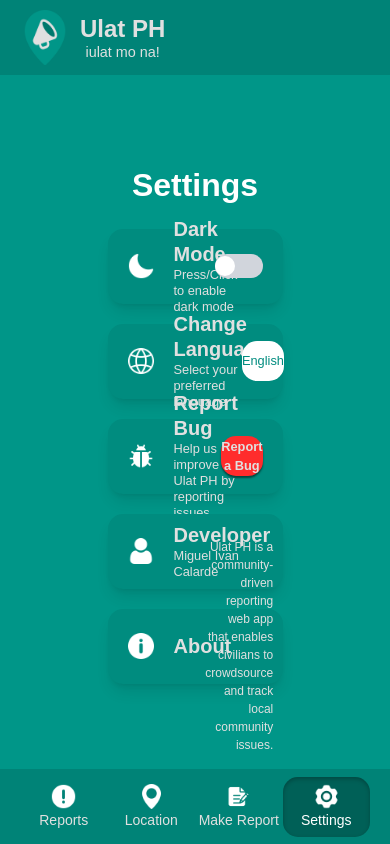
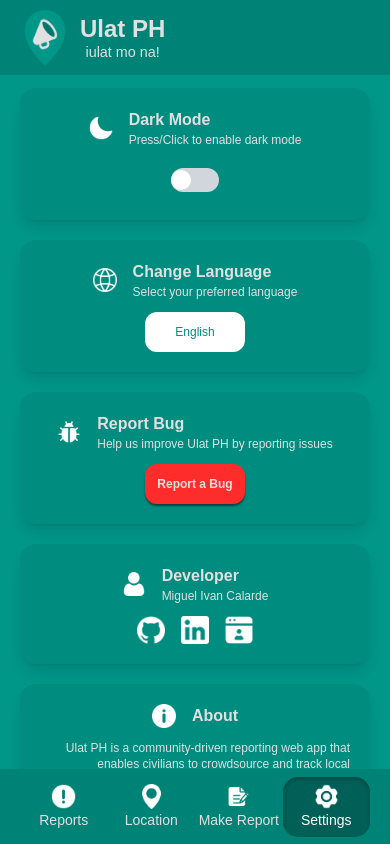
Before and after one commit to vnclrd/metro-realtime, a React (Vite) app in the folder frontend/: page /core in a window 390 px wide. Both pictures are taken after a click on the button "Settings". Built offline with nearby package versions, Linux system fonts and the light colour scheme.

Commit message:
Make settings page responsive

```diff
--- a/frontend/src/jsx/Core.jsx
+++ b/frontend/src/jsx/Core.jsx
@@ -256,148 +256,136 @@
           activeDiv === 'div4' ? 'bg-[#009688]' : 'hidden'
         }`}
       >
+        <div className="flex flex-col w-full h-full items-center justify-center p-5 gap-5">
 
-        <div className='flex flex-col w-full h-full items-center justify-center p-5 gap-5'>
+          {/* Title */}
+          <h1 className="text-white text-2xl md:text-3xl font-bold">Settings</h1>
 
-          <h1 className='text-white text-[2rem] font-bold'>Settings</h1>
-
-          {/* Dark mode */}
-          <div className='flex w-[50%] h-[75px] items-center justify-between bg-[#008c7f] rounded-[15px] text-[1.25rem] text-[#e0e0e0] p-5 shadow-lg'>
+          {/* Dark Mode */}
+          <div className="flex w-full sm:w-[90%] md:w-[70%] lg:w-[50%] h-auto min-h-[75px] flex-col sm:flex-row items-center justify-between bg-[#008c7f] rounded-2xl text-base md:text-lg text-[#e0e0e0] p-5 gap-3 shadow-lg">
 
             {/* Left Section: Icon + Text */}
-            <div className='flex items-center gap-5'>
-              {/* Icon */}
-              <img src='/dark-mode-icon.png' alt='Dark Mode Icon' className='w-[26px] h-[26px] filter invert brightness-[200%]' />
-
-              {/* Texts */}
-              <div className='flex flex-col leading-tight'>
-                <h1 className='text-[1.25rem] font-bold'>Dark Mode</h1>
-                <p className='text-[0.8rem]'>Press/Click to enable dark mode</p>
+            <div className="flex items-center gap-4 sm:gap-5">
+              <img
+                src="/dark-mode-icon.png"
+                alt="Dark Mode Icon"
+                className="w-6 h-6 md:w-7 md:h-7 filter invert brightness-[200%]"
+              />
+              <div className="flex flex-col leading-tight">
+                <h1 className="text-base md:text-lg font-bold">Dark Mode</h1>
+                <p className="text-xs md:text-sm">Press/Click to enable dark mode</p>
               </div>
             </div>
 
             {/* Right Section: Toggle Button */}
-            <div className='flex items-center justify-center w-[125px] h-[40px] rounded-[15px] text-[0.8rem] appearance-none cursor-pointer'>
-              <div id='toggleButton' className='w-12 h-6 flex items-center bg-gray-300 rounded-full cursor-pointer'>
-                <div className='toggle-circle w-5 h-5 bg-white rounded-full transform duration-300 ease-in-out'></div>
+            <div className="flex items-center justify-center w-[100px] md:w-[125px] h-[40px] rounded-xl text-xs md:text-sm cursor-pointer">
+              <div id="toggleButton" className="w-12 h-6 flex items-center bg-gray-300 rounded-full cursor-pointer">
+                <div className="toggle-circle w-5 h-5 bg-white rounded-full transform duration-300 ease-in-out"></div>
+              </div>
+            </div>
+          </div>
+
+          {/* Select Language */}
+          <div className="flex w-full sm:w-[90%] md:w-[70%] lg:w-[50%] h-auto min-h-[75px] flex-col sm:flex-row items-center justify-between bg-[#008c7f] rounded-2xl text-base md:text-lg text-[#e0e0e0] p-5 gap-3 shadow-lg">
+
+            {/* Left Section */}
+            <div className="flex items-center gap-4 sm:gap-5">
+              <img
+                src="/language-icon.png"
+                alt="Language Icon"
+                className="w-6 h-6 md:w-7 md:h-7 filter invert brightness-[200%]"
+              />
+              <div className="flex flex-col leading-tight">
+                <h1 className="text-base md:text-lg font-bold">Change Language</h1>
+                <p className="text-xs md:text-sm">Select your preferred language</p>
               </div>
             </div>
 
+            {/* Right Section: Select Box */}
+            <select
+              name="lang"
+              id="lang"
+              className="w-[100px] md:w-[125px] h-[40px] rounded-xl text-xs md:text-sm appearance-none cursor-pointer text-[#008c7f] text-center bg-white focus:outline-none"
+            >
+              <option value="english">English</option>
+              <option value="filipino">Filipino</option>
+            </select>
           </div>
 
-          {/* Select language */}
-          <div className='flex w-[50%] h-[75px] items-center justify-between bg-[#008c7f] rounded-[15px] text-[1.25rem] text-[#e0e0e0] p-5 shadow-lg'>
+          {/* Report Bug */}
+          <div className="flex w-full sm:w-[90%] md:w-[70%] lg:w-[50%] h-auto min-h-[75px] flex-col sm:flex-row items-center justify-between bg-[#008c7f] rounded-2xl text-base md:text-lg text-[#e0e0e0] p-5 gap-3 shadow-lg">
 
-            {/* Left Section: Icon + Text */}
-            <div className='flex items-center gap-5'>
-              {/* Icon */}
-              <img src='/language-icon.png' alt='Language Icon' className='w-[26px] h-[26px] filter invert brightness-[200%]' />
-
-              {/* Texts */}
-              <div className='flex flex-col leading-tight'>
-                <h1 className='text-[1.25rem] font-bold'>Change Language</h1>
-                <p className='text-[0.8rem]'>Select your preferred language</p>
+            {/* Left Section */}
+            <div className="flex items-center gap-4 sm:gap-5">
+              <img
+                src="/bug-icon.png"
+                alt="Bug Icon"
+                className="w-6 h-6 md:w-7 md:h-7 filter invert brightness-[200%]"
+              />
+              <div className="flex flex-col leading-tight">
+                <h1 className="text-base md:text-lg font-bold">Report Bug</h1>
+                <p className="text-xs md:text-sm">Help us improve Ulat PH by reporting issues</p>
               </div>
             </div>
 
-            {/* Right Section: Select Language */}
-            <select name='lang' id='lang' className='w-[125px] h-[40px] rounded-[15px] text-[0.8rem] appearance-none cursor-pointer text-[#008c7f] text-center bg-white focus:outline-none'>
-              <option value='english'>English</option>
-              <option value='filipino'>Filipino</option>
-            </select>
-
-          </div>
-
-          {/* Report a bug */}
-          <div className='flex w-[50%] h-[75px] items-center justify-between bg-[#008c7f] rounded-[15px] text-[1.25rem] text-[#e0e0e0] p-5 shadow-lg'>
-
-            {/* Left Section: Icon + Text */}
-            <div className='flex items-center gap-5'>
-              {/* Icon */}
-              <img src='/bug-icon.png' alt='Bug Icon' className='w-[26px] h-[26px] filter invert brightness-[200%]' />
-
-              {/* Texts */}
-              <div className='flex flex-col leading-tight'>
-                <h1 className='text-[1.25rem] font-bold'>Report Bug</h1>
-                <p className='text-[0.8rem]'>Help us improve Ulat PH by reporting issues</p>
-              </div>
-            </div>
-
-            {/* Right Section: Report a Bug Button */}
-            <button className='flex items-center justify-center w-[125px] h-[40px] font-bold bg-[#ff2c2c] rounded-[15px] text-[0.8rem] appearance-none cursor-pointer shadow-[_0_2px_2px_rgba(0,0,0,0.5)] gap-1 '>
-              <p>Report a Bug</p>
+            {/* Right Section: Button */}
+            <button className="flex items-center justify-center w-[100px] md:w-[125px] h-[40px] font-bold bg-[#ff2c2c] rounded-xl text-xs md:text-sm cursor-pointer shadow-[0_2px_2px_rgba(0,0,0,0.5)] gap-1">
+              Report a Bug
             </button>
-
           </div>
 
           {/* Developer */}
-          <div className='flex w-[50%] h-[75px] items-center justify-between bg-[#008c7f] rounded-[15px] text-[1.25rem] text-[#e0e0e0] p-5 shadow-lg'>
+          <div className="flex w-full sm:w-[90%] md:w-[70%] lg:w-[50%] h-auto min-h-[75px] flex-col sm:flex-row items-center justify-between bg-[#008c7f] rounded-2xl text-base md:text-lg text-[#e0e0e0] p-5 gap-3 shadow-lg">
 
-            {/* Left Section: Icon + Text */}
-            <div className='flex items-center gap-5'>
-              {/* Icon */}
+            {/* Left Section */}
+            <div className="flex items-center gap-4 sm:gap-5">
               <img
-                src='/user-icon.png'
-                alt='User Icon'
-                className='w-[26px] h-[26px] filter invert brightness-[200%]'
+                src="/user-icon.png"
+                alt="User Icon"
+                className="w-6 h-6 md:w-7 md:h-7 filter invert brightness-[200%]"
               />
-
-              {/* Texts */}
-              <div className='flex flex-col leading-tight'>
-                <h1 className='text-[1.25rem] font-bold'>Developer</h1>
-                <p className='text-[0.8rem]'>Miguel Ivan Calarde</p>
+              <div className="flex flex-col leading-tight">
+                <h1 className="text-base md:text-lg font-bold">Developer</h1>
+                <p className="text-xs md:text-sm">Miguel Ivan Calarde</p>
               </div>
             </div>
 
             {/* Right Section: Social Links */}
-            <div className='flex items-center gap-5 filter invert brightness-[200%]'>
-              {/* GitHub Link */}
-              <a href='https://github.com/vnclrd' target='_blank' rel='noopener noreferrer' className='flex items-center justify-center'>
-                <img src='/github-logo.png' alt='GitHub Logo' className='w-[40px] h-[40px]' />
+            <div className="flex items-center gap-4 sm:gap-5 filter invert brightness-[200%]">
+              <a href="https://github.com/vnclrd" target="_blank" rel="noopener noreferrer">
+                <img src="/github-logo.png" alt="GitHub" className="w-7 h-7 md:w-10 md:h-10" />
               </a>
-
-              {/* LinkedIn Link */}
-              <a href='https://www.linkedin.com/in/vnclrd/' target='_blank' rel='noopener noreferrer' className='flex items-center justify-center'>
-                <img src='/linkedin-logo.png' alt='LinkedIn Logo' className='w-[40px] h-[40px]' />
+              <a href="https://www.linkedin.com/in/vnclrd/" target="_blank" rel="noopener noreferrer">
+                <img src="/linkedin-logo.png" alt="LinkedIn" className="w-7 h-7 md:w-10 md:h-10" />
               </a>
-
-              {/* Portfolio Website Link */}
-              <a href='https://vnclrd.github.io/miguel-portfolio/' target='_blank' rel='noopener noreferrer' className='flex items-center justify-center'>
-                <img src='/portfolio-website-icon.png' alt='Portfolio Icon' className='w-[40px] h-[40px]' />
+              <a href="https://vnclrd.github.io/miguel-portfolio/" target="_blank" rel="noopener noreferrer">
+                <img src="/portfolio-website-icon.png" alt="Portfolio" className="w-7 h-7 md:w-10 md:h-10" />
               </a>
-
             </div>
-
           </div>
 
           {/* About */}
-          <div className='flex w-[50%] h-[75px] items-center justify-between bg-[#008c7f] rounded-[15px] text-[1.25rem] text-[#e0e0e0] p-5 shadow-lg'>
+          <div className="flex w-full sm:w-[90%] md:w-[70%] lg:w-[50%] h-auto min-h-[75px] flex-col sm:flex-row items-center justify-between bg-[#008c7f] rounded-2xl text-base md:text-lg text-[#e0e0e0] p-5 gap-3 shadow-lg">
 
-            {/* Left Section: Icon + Text */}
-            <div className='flex items-center gap-5'>
-              {/* Icon */}
+            {/* Left Section */}
+            <div className="flex items-center gap-4 sm:gap-5">
               <img
-                src='/about-icon.png'
-                alt='User Icon'
-                className='w-[26px] h-[26px] filter invert brightness-[200%]'
+                src="/about-icon.png"
+                alt="About Icon"
+                className="w-6 h-6 md:w-7 md:h-7 filter invert brightness-[200%]"
               />
-
-              {/* Texts */}
-              <h1 className='flex flex-col leading-tight text-[1.25rem] font-bold'>About</h1>
+              <h1 className="text-base md:text-lg font-bold">About</h1>
             </div>
 
-            {/* Right Section: Social Links */}
-            <div className='flex w-[400px] h-[40px] text-[0.75rem] items-center text-right'>
+            {/* Right Section */}
+            <div className="flex w-full sm:w-[300px] md:w-[500px] h-auto text-xs md:text-sm text-right">
               <p>
                 Ulat PH is a community-driven reporting web app that enables civilians
                 to crowdsource and track local community issues.
               </p>
             </div>
-
           </div>
-
         </div>
-
       </div>
 
       {/* ================================================== Footer ================================================== */}
```
